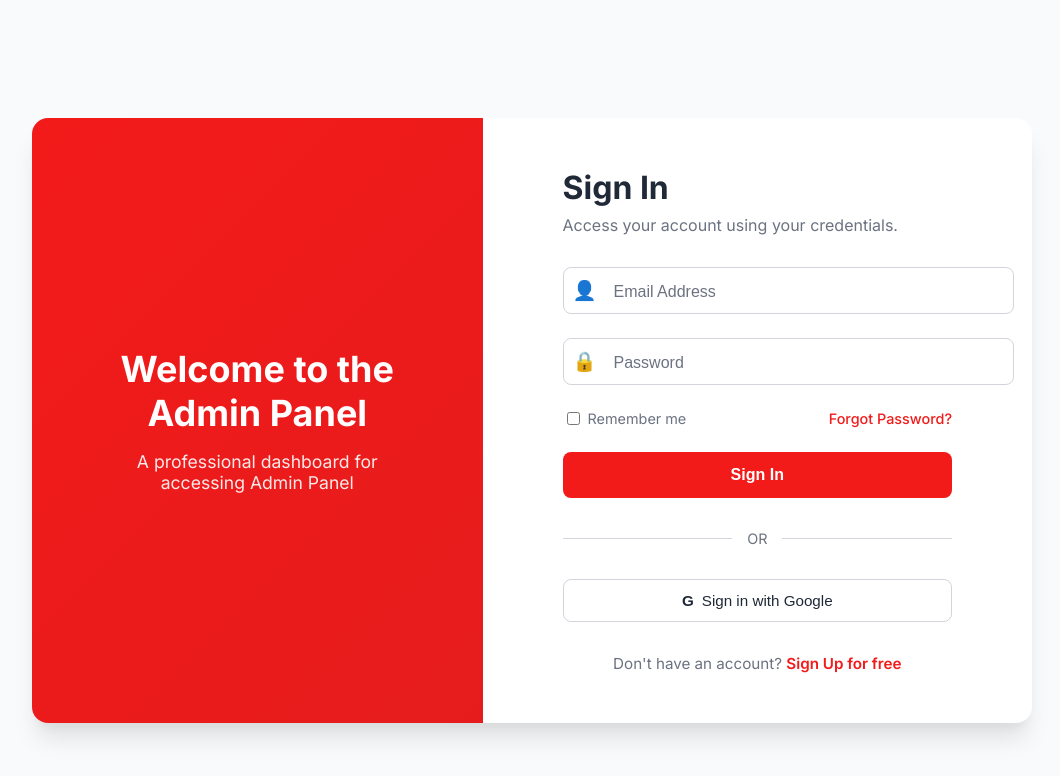
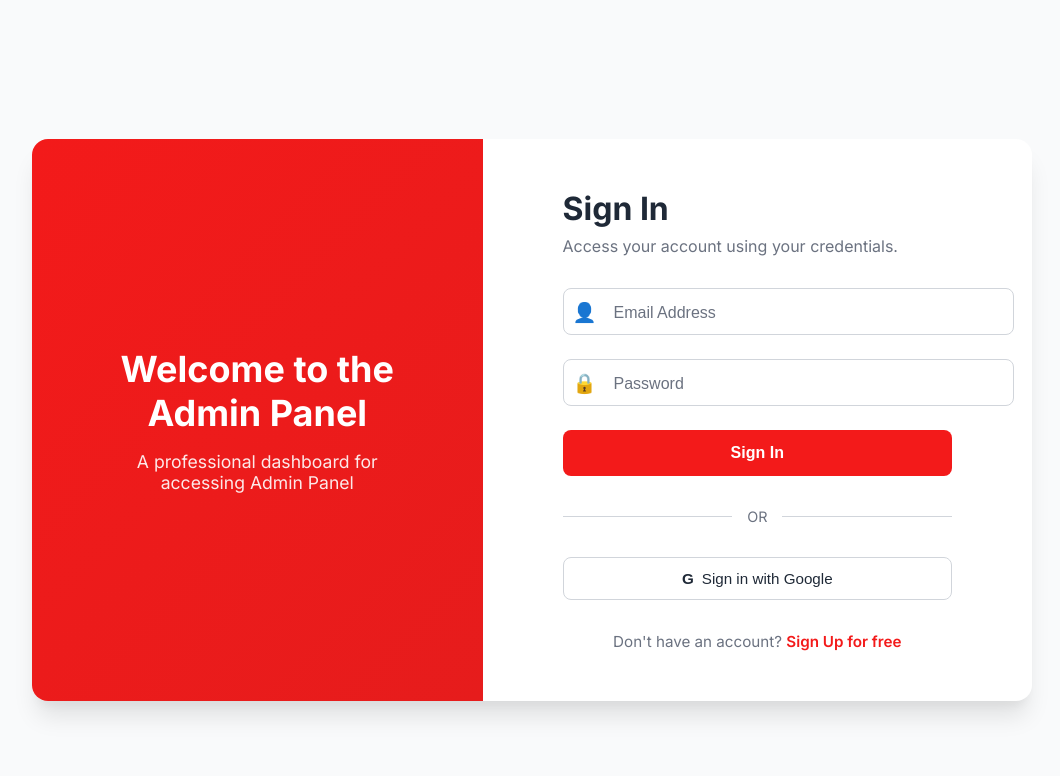
Before and after one commit to Anish-Narayan/Billingsoftware, a React (Vite) app: page /login in a window 1280 px wide. Shown: the top 776 px of the page, without its empty margins (108-1168 px from the left). Built offline with nearby package versions, Linux system fonts and the light colour scheme.

Commit message:
Login Connected Successfully

```diff
--- a/src/App.jsx
+++ b/src/App.jsx
@@ -4,7 +4,7 @@ import './App.css'; // This file will style the landing page
 
 // Import your Loginpage component.
 // The path must match your file structure.
-import Loginpage from './components/LoginPage.jsx';
+import Loginpage from './Pages/LoginPage.jsx';
 import AdminPanel from './components/AdminPanel.jsx';
 
 // A simple, static component for the landing page.
--- /dev/null
+++ b/src/Pages/LoginPage.jsx
@@ -0,0 +1,96 @@
+import React, { useState } from 'react';
+import '../styles/Login.css';
+import { auth, provider } from '../firebase';
+import { createUserWithEmailAndPassword, signInWithEmailAndPassword, signInWithPopup } from "firebase/auth";
+
+const LoginPage = () => {
+    const [email, setEmail] = useState('');
+    const [password, setPassword] = useState('');
+
+    const handleEmailPasswordLogin = async (event) => {
+        event.preventDefault();
+
+        if (!email || !password) {
+            alert("Please enter both email and password");
+            return;
+        }
+
+        try {
+            await signInWithEmailAndPassword(auth, email, password);
+            alert("Login successful!");
+            // Redirect to Admin Panel after successful login
+        } catch (error) {
+            alert("Invalid email or password");
+            console.error(error);
+        }
+    };
+
+    const handleGoogleSignIn = async () => {
+        try {
+            await signInWithPopup(auth, provider);
+            alert("Google login successful!");
+            // Redirect to Admin Panel after successful login
+        } catch (error) {
+            alert("Google login failed");
+            console.error(error);
+        }
+    };
+
+    return (
+        <div className="static-login-page">
+            <div className="static-login-container">
+                <div className="static-login-branding">
+                    <div className="branding-content">
+                        <h1>Welcome to the Admin Panel</h1>
+                        <p>A professional dashboard for accessing Admin Panel</p>
+                    </div>
+                </div>
+
+                <div className="static-login-form-container">
+                    <form className="static-login-form" onSubmit={handleEmailPasswordLogin}>
+                        <h2>Sign In</h2>
+                        <p className="form-intro">Access your account using your credentials.</p>
+
+                        <div className="input-group">
+                            <span className="input-icon">👤</span>
+                            <input
+                                type="email"
+                                placeholder="Email Address"
+                                value={email}
+                                onChange={(e) => setEmail(e.target.value)}
+                            />
+                        </div>
+
+                        <div className="input-group">
+                            <span className="input-icon">🔒</span>
+                            <input
+                                type="password"
+                                placeholder="Password"
+                                value={password}
+                                onChange={(e) => setPassword(e.target.value)}
+                            />
+                        </div>
+
+                        <button type="submit" className="submit-btn">
+                            Sign In
+                        </button>
+
+                        <div className="separator"><span>OR</span></div>
+
+                        <div className="social-logins">
+                            <button type="button" className="social-btn google" onClick={handleGoogleSignIn}>
+                                <span>G</span> Sign in with Google
+                            </button>
+                        </div>
+
+                        <p className="signup-link">
+                            Don't have an account? <a href="#signup">Sign Up for free</a>
+                        </p>
+                    </form>
+                </div>
+            </div>
+        </div>
+    );
+};
+
+export default LoginPage;
--- a/src/components/LoginPage.jsx
+++ /dev/null
@@ -1,103 +0,0 @@
-    import React, { useState } from 'react';
-    import '../styles/Login.css';
-    import { getAuth, createUserWithEmailAndPassword } from "firebase/auth";
-    import AdminPanel from './AdminPanel';
-import App from '../App';
-
-    const LoginPage = () => {
-        const [email, setEmail] = useState('');
-        const [password, setPassword] = useState('');
-
-        const handleSubmit = (event) => {
-            event.preventDefault();
-            if (!email || !password) {
-                alert('Please enter both an email and a password.');
-                return;
-            }
-            else;{
-            const auth = getAuth(App);
-            createUserWithEmailAndPassword(auth, email, password)
-            .then((userCredential) => {
-                alert("4");
-
-            })
-            .catch((error) => {
-                alert("Invalid login");
-            });
-    }
-};
-        return (
-            <div className="static-login-page">
-                <div className="static-login-container">
-                    <div className="static-login-branding">
-                        <div className="branding-content">
-                            <h1>Welcome to the Admin Panel</h1>
-                            <p>A professional dashboard for accessing Admin Panel</p>
-                        </div>
-                    </div>
-
-                    <div className="static-login-form-container">
-                        {/* 4. CONNECT HANDLER: Attach the handleSubmit function to the form's onSubmit event */}
-                        <form className="static-login-form" onSubmit={handleSubmit}>
-                            <h2>Sign In</h2>
-                            <p className="form-intro">Access your account using your credentials.</p>
-
-                            <div className="input-group">
-                                <span className="input-icon">👤</span>
-                                <input
-                                    id="Email_address"
-                                    type="email"
-                                    placeholder="Email Address"
-                                    aria-label="Email Address"
-                                    // 5. CONNECT STATE: Link this input to the 'email' state
-                                    value={email}
-                                    onChange={(e) => setEmail(e.target.value)}
-                                />
-                            </div>
-
-                            <div className="input-group">
-                                <span className="input-icon">🔒</span>
-                                <input
-                                    id="Password"
-                                    type="password"
-                                    placeholder="Password"
-                                    aria-label="Password"
-                                    // 6. CONNECT STATE: Link this input to the 'password' state
-                                    value={password}
-                                    onChange={(e) => setPassword(e.target.value)}
-                                />
-                            </div>
-
-                            <div className="form-options">
-                                <label className="remember-me">
-                                    <input type="checkbox" />
-                                    Remember me
-                                </label>
-                                <a href="#forgot-password">Forgot Password?</a>
-                            </div>
-
-                            {/* This button will now trigger the form's onSubmit event */}
-                            <button type="submit" className="submit-btn">
-                                Sign In
-                            </button>
-
-                            <div className="separator"><span>OR</span></div>
-
-                            <div className="social-logins">
-                            <button id="signin_google" type="button" className="social-btn google">
-                                <span>G</span>
-                                Sign in with Google
-                            </button>
-                            </div>
-
-                            <p className="signup-link">
-                                Don't have an account? <a href="#signup">Sign Up for free</a>
-                            </p>
-                        </form>
-                    </div>
-                </div>
-            </div>
-        );
-    };
-
-    export default LoginPage;
--- a/src/firebase.js
+++ b/src/firebase.js
@@ -1,13 +1,22 @@
 import { initializeApp } from "firebase/app";
 import { getAnalytics } from "firebase/analytics";
+import { getAuth, GoogleAuthProvider } from "firebase/auth";
+import { getFirestore } from "firebase/firestore";
+
 const firebaseConfig = {
   apiKey: "AIzaSyDBindbSAKLOhbNS3UOgngMqiEURVQcJyQ",
   authDomain: "billing-software-b9c06.firebaseapp.com",
   projectId: "billing-software-b9c06",
-  storageBucket: "billing-software-b9c06.firebasestorage.app",
+  storageBucket: "billing-software-b9c06.appspot.com",
   messagingSenderId: "164717243704",
   appId: "1:164717243704:web:47b6988901db3259e825cd",
   measurementId: "G-PPNSBL7LJY"
 };
+
 const app = initializeApp(firebaseConfig);
 const analytics = getAnalytics(app);
+const auth = getAuth(app);
+const db = getFirestore(app);
+const provider = new GoogleAuthProvider();
+
+export { auth, db, provider };
```
